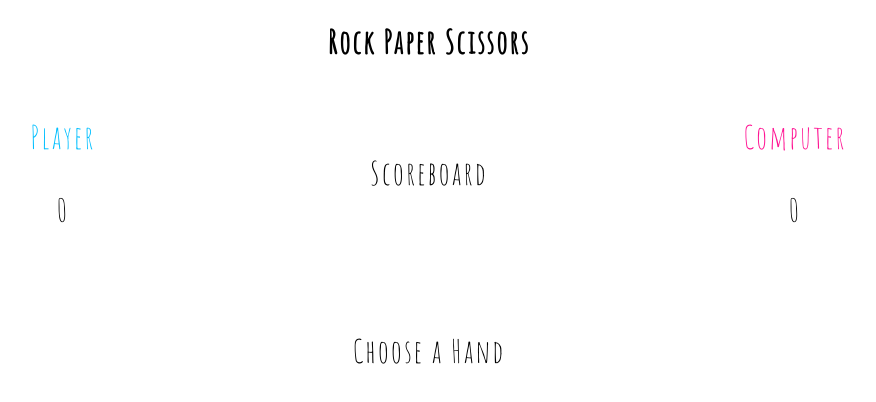
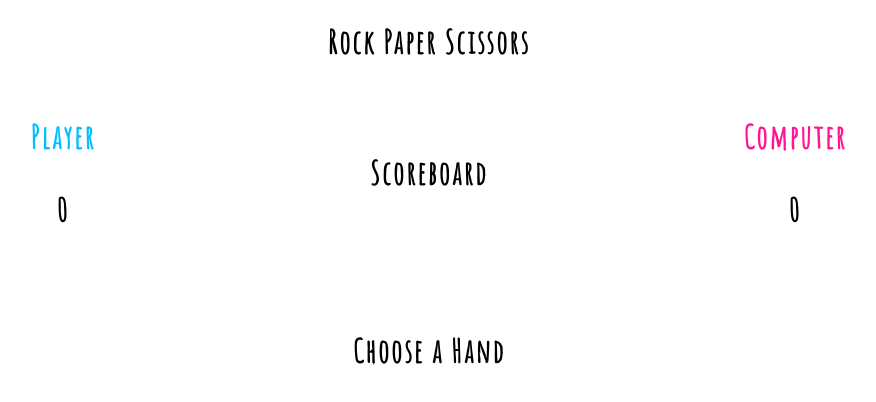
Before and after one commit to Kchao1910/RockPaperScissors, a plain HTML site: page index.html in a window 1280 px wide. Shown: the whole page, without its empty margins (211-1087 px from the left). Drawn offline with Linux system fonts and the light colour scheme.

Commit message:
Changed to bold, added favicon

```diff
--- a/index.css
+++ b/index.css
@@ -15,6 +15,7 @@
 */
 * {
   font-family: 'Amatic SC', cursive;
+  font-weight: bold;
   text-align: center;
 }
 
--- a/index.html
+++ b/index.html
@@ -5,6 +5,7 @@
   <meta name="viewport" content="width=device-width, initial-scale=1.0">
   <meta http-equiv="X-UA-Compatible" content="ie=edge">
   <meta name="description" content="Web game for rock paper scissors">
+  <link rel="icon" type="image/png" sizes="16x16" href="favicon-16x16.png">
   <link rel="stylesheet" href="index.css">
   <link href="https://fonts.googleapis.com/css?family=Amatic+SC&display=swap" rel="stylesheet">
   <title>Rock Paper Scissors</title>
```
Also changed, not shown: favicon-16x16.png (added).
